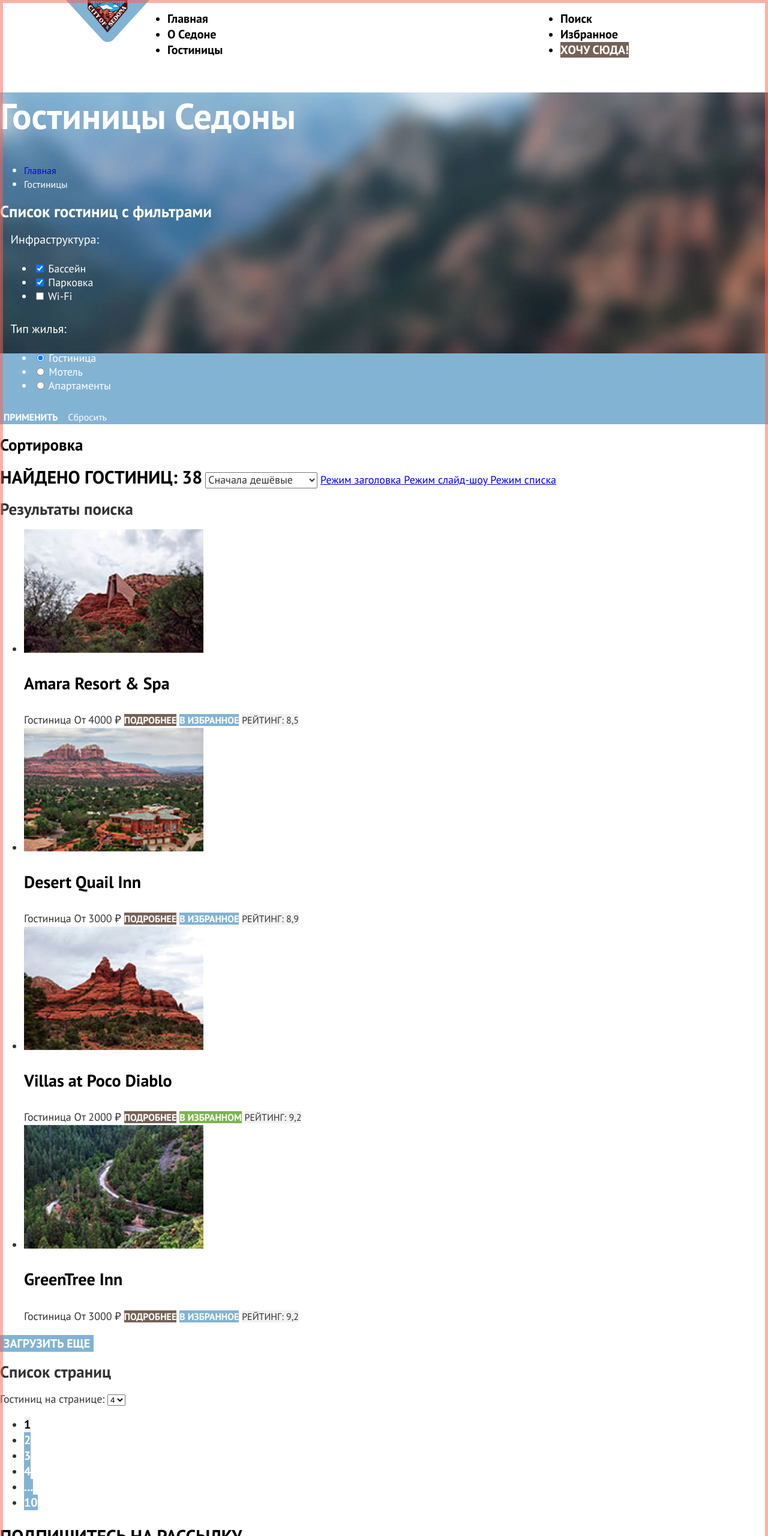
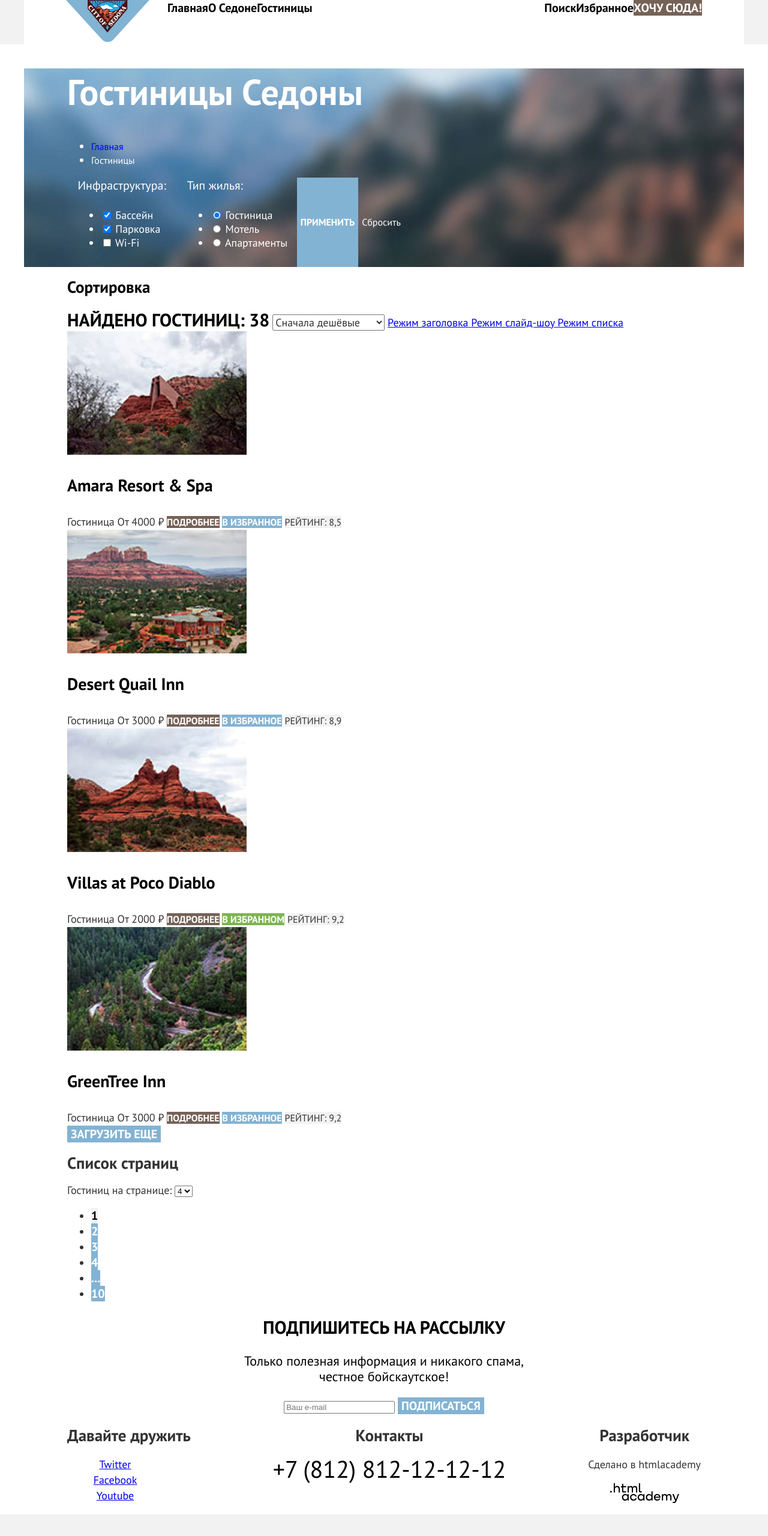
Before and after one commit to htmlacademy-htmlcss/2015563-sedona-33, a plain HTML site: page catalog.html in a window 1280 px wide. Shown: the top 2560 px of the page at 60% size. After the commit the page ends 2524 px from the top, so only its background shows below. Drawn offline with Linux system fonts and the light colour scheme.

Commit message:
Создает сетку страницы каталога и крупных блоков на флесах

```diff
--- a/catalog.html
+++ b/catalog.html
@@ -10,7 +10,7 @@
     <header class="page-header">
       <nav class="navigation">
         <a href="index.html">
-          <img class="logo" src="images/logo.svg" wight="139" height="70" alt="Логотип city of Sedona.">
+          <img class="logo-link" src="images/logo.svg" wight="139" height="70" alt="Логотип city of Sedona.">
         </a>
         <ul class="navigation-list">
           <li class="navigation-item">
@@ -53,7 +53,8 @@
       </nav>
     </header>
 
-    <main class="main-inner">
+    <main class="main-container main-inner">
+      <div class="page-container">
         <div class="inner-block">
           <header class="inner-header">
             <h1 class="inner-header-title">Гостиницы Седоны</h1>
@@ -70,7 +71,7 @@
           </header>
 
           <section class="catalog-filter">
-          <h2 class="visually-hidden">Список гостиниц с фильтрами</h2>
+            <h2 class="visually-hidden" hidden>Список гостиниц с фильтрами</h2>
             <form class="catalog-filter" action="https://echo.htmlacademy.ru/" method="get">
 
               <fieldset class="catalog-filter-group">
@@ -150,7 +151,8 @@
         </section>
 
         <section class="hotels">
-        <h2 class="visually-hidden">Результаты поиска</h2>
+          <h2 class="visually-hidden" hidden>Результаты поиска</h2>
+          <div class="hotels-column">
             <ul class="hotel-list">
               <div class="index-columns">
                 <li class="hotel-card">
@@ -203,6 +205,7 @@
                 <span class="hotel-card-rating">Рейтинг: 9,2</span>
               </li>
             </ul>
+          </div>
 
           <button class="button button--load" type="button">Загрузить еще</button>
         </section>
@@ -216,7 +219,7 @@
             <option value="1">1</option>
           </select>
 
-        <ul class="pagination">
+          <ul class="pagination-list">
             <li class="pagination-item">
               <a class="pagination-link pagination-current">1</a>
             </li>
@@ -243,7 +246,7 @@
             Подпишитесь на рассылку
           </h2>
           <p class="subscription-description">
-          Только полезная информация и никакого спама, честное бойскаутское!
+            Только полезная информация и никакого спама, <br> честное бойскаутское!
           </p>
           <form class="subscription-form" action="https://echo.htmlacademy.ru/" method="post">
             <input class="field" placeholder="Ваш e-mail" type="email" name="subscription-email" id="subscription-email" required>
@@ -252,9 +255,11 @@
             </button>
           </form>
         </section>
+      </div>
     </main>
 
     <footer class="page-footer">
+      <div class="page-footer-container">
         <section class="footer-social">
           <h2 class="visually-hidden">
             Давайте дружить
@@ -306,6 +311,7 @@
               <img src="images/logo-htmlacademy.svg" wight="115" height="33" alt="Логотип htmlacademy.">
             </a>
         </section>
+      </div>
     </footer>
 
   </body>
--- a/styles/styles.css
+++ b/styles/styles.css
@@ -14,6 +14,12 @@
   font-display: swap;
 }
 
+*,
+*::after,
+::before {
+  box-sizing: border-box;
+}
+
 html {
   height: 100%;
 }
@@ -28,34 +34,33 @@ body {
   line-height: 21px;
   color: #000000;
   background-color: #f2f2f2;
-
-  outline: 5px solid rgba(255, 99, 78, 0.5);
-  outline-offset: -5px;
 }
 
 .page-header {
+  margin: 0 auto;
   background: #ffffff;
 }
 
 .navigation {
   display: flex;
   width: 1200px;
+  padding: 0 70px;
   margin: 0 auto;
 }
 
-.logo {
-  display: block;
-  margin-left: 70px;
+.logo-link {
+  margin-right: 30px;
 }
 
 .navigation-list {
-  width: 460px;
-  margin-left: 30px;
+  display: flex;
+  max-width: 460px;   /*345+345/3*/
+  margin: 0;
   padding: 0;
+  list-style: none;
 }
 
 .navigation-user {
-  max-width: 306px;
   margin-left: auto;
 }
 
@@ -100,6 +105,7 @@ body {
   background-size: 100% auto;
   background-repeat: no-repeat;
   background-color: #5f9ea0;
+  padding: 0 240px;
 }
 
 .promo-text {
@@ -115,7 +121,6 @@ body {
 
 .advantages-block {
   display: flex;
-  justify-content: space-between;
   padding: 0;
 }
 
@@ -140,19 +145,21 @@ body {
 }
 
 .advantages-block-description {
-  width: 220px;
   margin: 0 auto;
+  padding: 0 90px;
 }
+
 .advantages-list {
   display: flex;
-  justify-content: space-between;
   margin: 0;
   padding: 0;
+  list-style: none;
 }
 
 .advantages-item {
   width: 400px;
   background-color: #F0F6FA;
+  padding: 0 75px;
 }
 
 .advantages-item:nth-child(2n) {
@@ -167,8 +174,8 @@ body {
 }
 
 .advantages-description {
-  width: 250px;
   margin: 0 auto;
+
 }
 
 .advantages-list--features .advantages-item:nth-child(2n) {
@@ -187,6 +194,7 @@ body {
   line-height: 26px;
   font-weight: 400;
   color: #333333;
+  padding: 0 240px;
 }
 
 .search-button {
@@ -207,6 +215,8 @@ body {
   background-image: url("../images/mountain-footer.jpg");
   background-size: 100% auto;
   background-repeat: no-repeat;
+  text-align: center;
+  padding: 0 200px;
 }
 
 .subscription-title {
@@ -218,6 +228,7 @@ body {
 
 .subscription-description {
   font-size: 22px;
+  line-height: 26px;
 }
 
 .subscription-button {
@@ -242,16 +253,17 @@ body {
   display: flex;
   width: 1200px;
   margin: 0 auto;
+  padding: 0 72px;
 }
 
 .footer-social-list {
   width: 160px;
-  margin-left: 72px;
+  list-style: none;
+  padding: 0;
 }
 
 .contacts {
-  width: 720px;
-  margin-left: 0 auto;
+  margin: 0 auto;
 }
 
 .contact-address {
@@ -268,7 +280,6 @@ body {
 
 .htmlacademy-link {
   display: block;
-  margin-right: 72px;
 }
 
 .inner-block {
@@ -277,6 +288,7 @@ body {
   background-repeat: no-repeat;
   color: #ffffff;
   background-color: #83B3D3;
+  padding: 0 72px;
 }
 
 .inner-header-title {
@@ -293,8 +305,10 @@ body {
 .catalog-filter-group {
   border: none;
 }
+
 .catalog-filter {
   color: #ffffff;
+  display:flex;
 }
 
 .catalog-filter-title {
@@ -328,6 +342,7 @@ body {
 
 .select {
   color: #000000;
+  padding: 0 72px;
 }
 
 .select-filter {
@@ -342,6 +357,21 @@ body {
   font-size: 18px;
   line-height: 23px;
   color: #333333;
+}
+
+.hotels {
+  margin: 0;
+  padding: 0 72px;
+}
+
+.hotel-list {
+  margin: 0;
+  padding: 0;
+  list-style: none;
+}
+
+.hotels-column {
+  display: flex;
 }
 
 .hotel-card-link {
@@ -404,6 +434,10 @@ body {
   border: none;
 }
 
+.pagination {
+  margin: 0;
+  padding: 0 72px;
+}
 .pagination-link {
   font-size: 20px;
   line-height: 26px;
```
Also changed, not shown: index.html (+5 -6 lines), fonts/ptsans-400.woff2, fonts/ptsans-700.woff2. Lines whose indentation alone changed are shown as unchanged.
